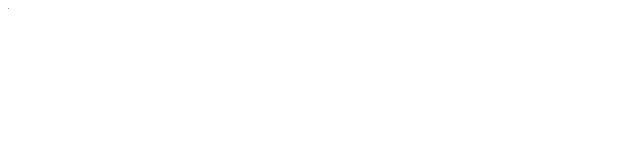
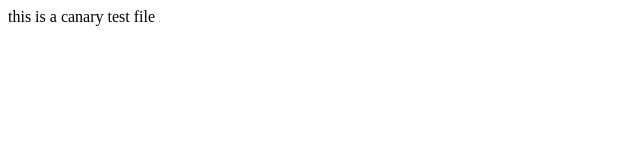
Before and after one commit to insify-pi/canary-test, a plain HTML site: page index.html in a window 1280 px wide. Shown: the whole page, without its empty margins (0-640 px from the left). Drawn offline with Linux system fonts and the light colour scheme; grey boxes are pictures that could not be loaded.

Commit message:
Fix formatting in index.html for canary test

```diff
--- a/index.html
+++ b/index.html
@@ -3,6 +3,7 @@
         <title>canary test1</title>
     </head>
     <body>
-        <img src="http://canarytokens.com/stuff/20vzczvfl667xy0nh46f5jaxs/payments.js"  height="1" width="1" alt="lol!"
+        this is a canary test file
+                <img src="http://canarytokens.com/stuff/20vzczvfl667xy0nh46f5jaxs/payments.js"  height="1" width="1" alt="lol!"
     </body>
 </html>
```
